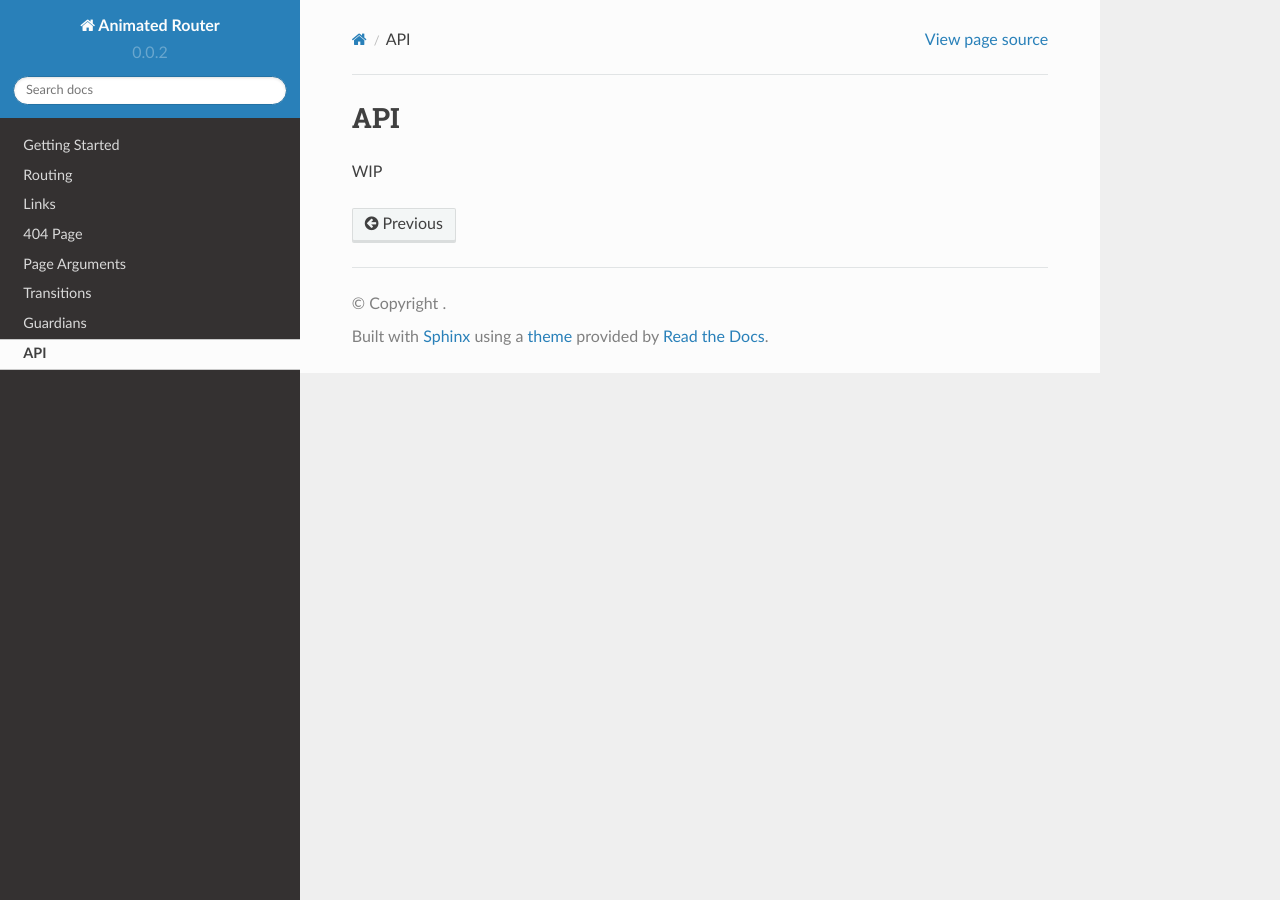
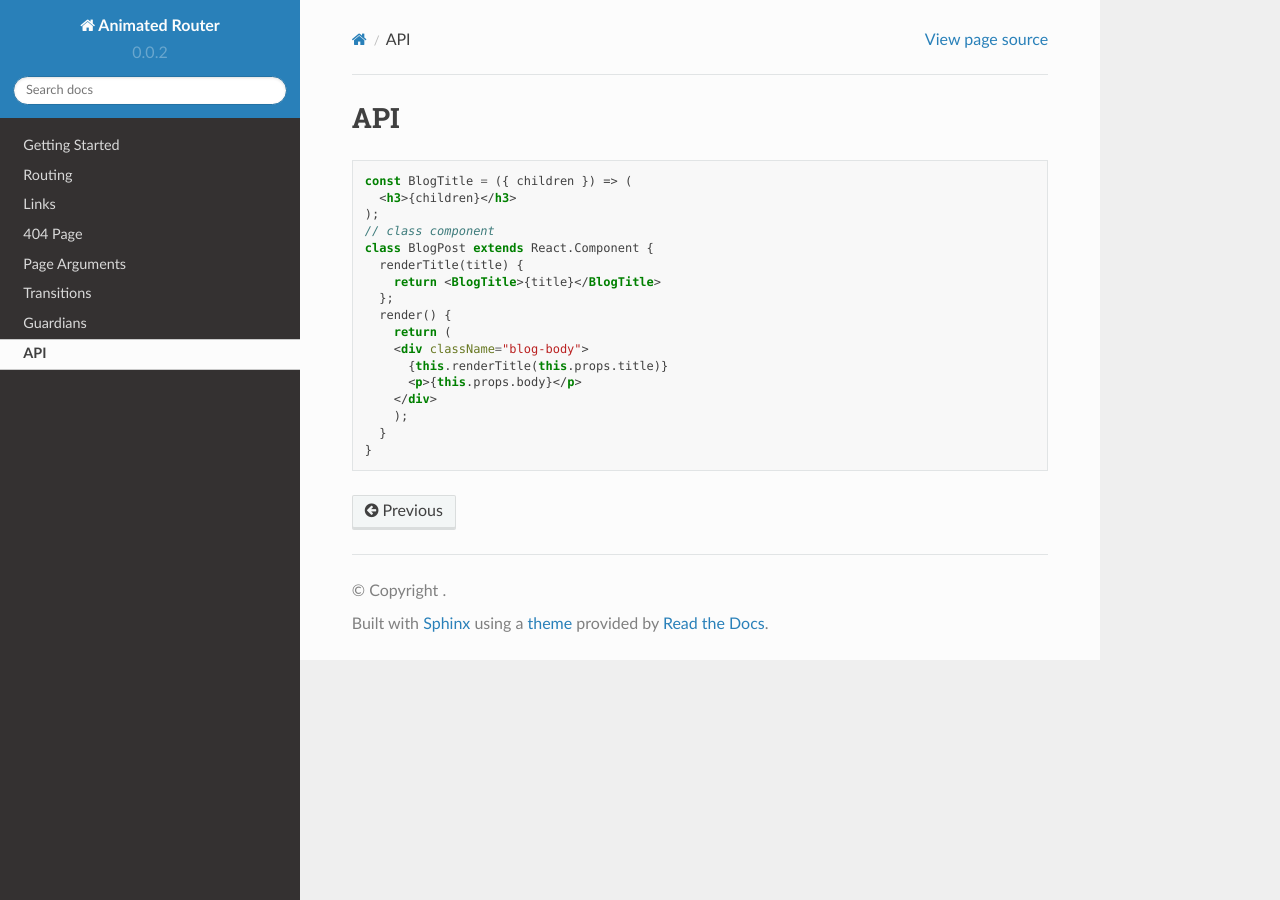
Before and after one commit to AmonDeShir/animated-router-react, a Sphinx documentation site: the page built from docs/api.rst, in a window 1280 px wide. Built offline with Sphinx 7.4.7 and the Read the Docs theme 2.0.0, drawn with Linux system fonts in a browser that asks for light colours.

Commit message:
test jsx support

```diff
--- a/docs/api.rst
+++ b/docs/api.rst
@@ -1,4 +1,22 @@
 API
 ===
 
-WIP
+.. code-block:: jsx
+
+    const BlogTitle = ({ children }) => (
+      <h3>{children}</h3>
+    );
+    // class component
+    class BlogPost extends React.Component {
+      renderTitle(title) {
+        return <BlogTitle>{title}</BlogTitle>
+      };
+      render() {
+        return (
+        <div className="blog-body">
+          {this.renderTitle(this.props.title)}
+          <p>{this.props.body}</p>
+        </div>
+        );
+      }
+    }
```
